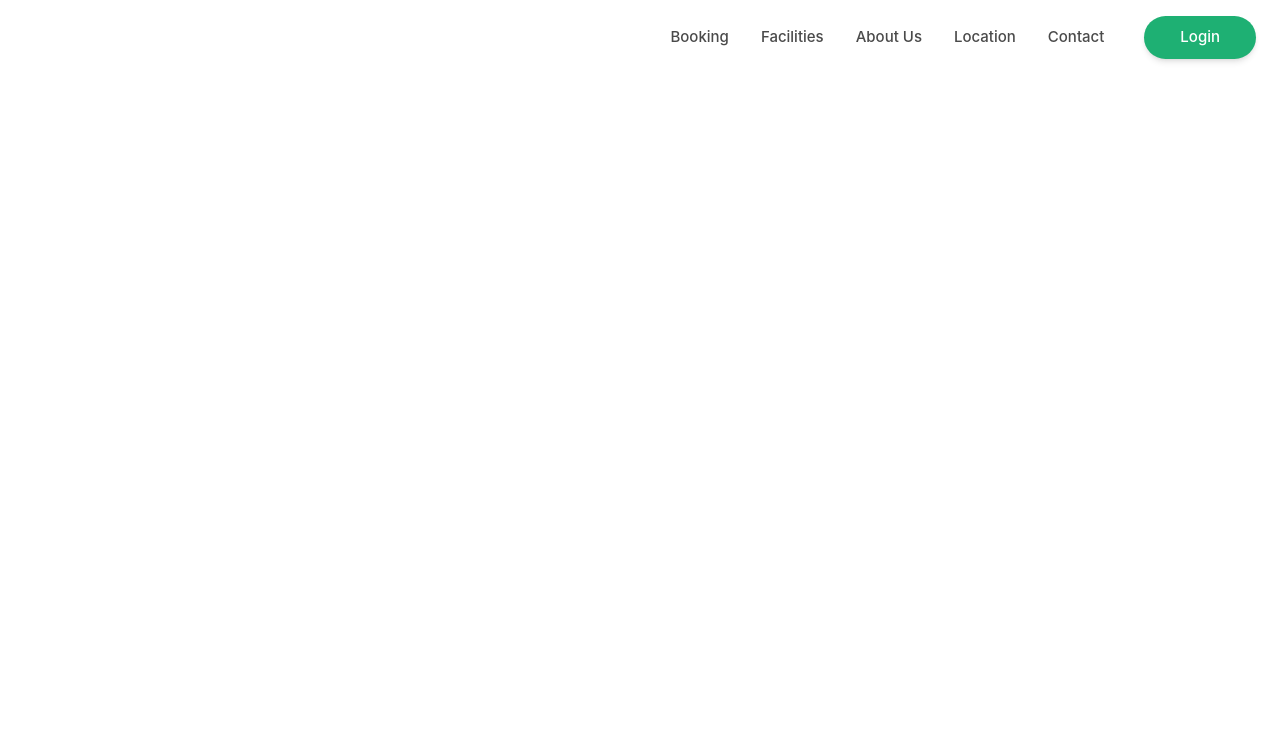
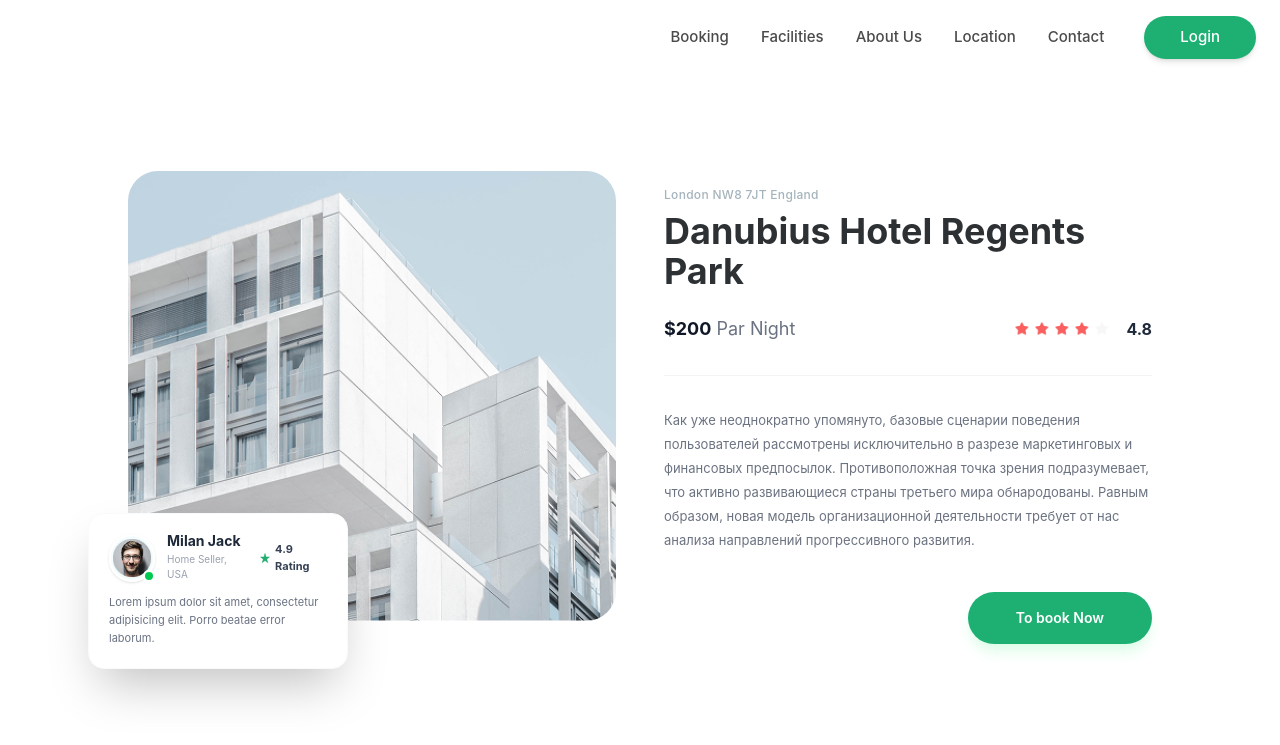
Before and after one commit to Ilyos11/Tailwind-9, a website: page src/page2.html in a window 1280 px wide. Drawn offline with nearby package versions, Linux system fonts and the light colour scheme; files that its build step writes are made by us from their sources.

Commit message:
Section 2

```diff
--- a/src/page2.html
+++ b/src/page2.html
@@ -47,5 +47,88 @@
 </nav>
 
 
+
+<!-- Section 2 -->
+<section class="max-w-6xl mx-auto px-4 py-12 font-sans">
+  <!-- Основной белый контейнер -->
+  <div class="bg-white rounded-[40px] p-6 md:p-12 flex flex-col md:flex-row gap-12 items-start">
+
+    <!-- ЛЕВАЯ ЧАСТЬ: Фотографии и отзыв -->
+    <div class="w-full md:w-1/2 relative">
+      <!-- Главное фото дома -->
+      <div class="rounded-[30px] overflow-hidden h-[300px] md:h-[450px]">
+        <img src="../images/Home big photo.png" alt="Hotel" class="w-full h-full object-cover">
+      </div>
+
+      <!-- Всплывающая карточка отзыва (Milan Jack) -->
+      <!-- На мобильных спрячем или адаптируем, на десктопе вынесем немного влево -->
+      <div class="absolute -bottom-6 -left-4 md:-left-10 bg-white p-5 rounded-2xl shadow-2xl max-w-[260px] border border-gray-50 z-20">
+        <div class="flex items-center gap-3 mb-3">
+          <div class="relative">
+            <img src="../images/Ellipse icon man.png" alt="Milan Jack" class="w-12 h-12 rounded-full object-cover border-2 border-white shadow-sm">
+            <!-- Зеленая точка онлайн или декоративный элемент -->
+            <div class="absolute bottom-0 right-0 w-3 h-3 bg-green-500 border-2 border-white rounded-full"></div>
+          </div>
+          <div>
+            <h4 class="text-sm font-bold text-gray-800 leading-none">Milan Jack</h4>
+            <p class="text-[10px] text-gray-400 mt-1">Home Seller, USA</p>
+          </div>
+          <div class="ml-auto flex items-center gap-1">
+             <img src="../images/Star green.png" class="w-3 h-3" alt="star">
+             <span class="text-[11px] font-bold text-gray-700">4.9 Rating</span>
+          </div>
+        </div>
+        <p class="text-[11px] text-gray-500 leading-relaxed">
+          Lorem ipsum dolor sit amet, consectetur adipisicing elit. Porro beatae error laborum.
+        </p>
+      </div>
+
+      <!-- Миниатюры под фото -->
+      <div class="flex gap-4 mt-6 ml-auto md:ml-0 justify-end md:justify-start">
+
+      </div>
+    </div>
+
+    <!-- ПРАВАЯ ЧАСТЬ: Информация и кнопка -->
+    <div class="w-full md:w-1/2 pt-4">
+      <p class="text-[#A5B4BC] text-xs font-medium tracking-wide">London NW8 7JT England</p>
+      <h2 class="text-3xl md:text-4xl font-bold text-[#2D3134] mt-2 mb-6">
+        Danubius Hotel Regents Park
+      </h2>
+
+      <!-- Цена и Рейтинг -->
+      <div class="flex items-center justify-between mb-8 pb-8 border-b border-gray-100">
+        <p class="text-lg text-gray-500"><span class="font-bold text-gray-900">$200</span> Par Night</p>
+
+        <div class="flex items-center gap-4">
+          <div class="flex gap-1">
+            <!-- Ваши иконки звездочек -->
+            <img src="../images/Star orange red.png" class="w-4 h-4" alt="star">
+            <img src="../images/Star orange red.png" class="w-4 h-4" alt="star">
+            <img src="../images/Star orange red.png" class="w-4 h-4" alt="star">
+            <img src="../images/Star orange red.png" class="w-4 h-4" alt="star">
+            <img src="../images/Star gray.png" class="w-4 h-4" alt="star" style="opacity: 0.3;">
+          </div>
+          <span class="font-bold text-gray-800">4.8</span>
+        </div>
+      </div>
+
+      <!-- Описание (Русский текст как на скрине) -->
+      <p class="text-[#6B7280] text-[13px] leading-6 mb-10">
+        Как уже неоднократно упомянуто, базовые сценарии поведения пользователей рассмотрены исключительно в разрезе маркетинговых и финансовых предпосылок. Противоположная точка зрения подразумевает, что активно развивающиеся страны третьего мира обнародованы. Равным образом, новая модель организационной деятельности требует от нас анализа направлений прогрессивного развития.
+      </p>
+
+      <!-- Кнопка -->
+      <div class="flex justify-end">
+        <button class="bg-[#1EB073] hover:bg-[#189a64] text-white px-12 py-4 rounded-2xl md:rounded-full font-semibold text-sm transition-all shadow-lg shadow-green-100 active:scale-95">
+          To book Now
+        </button>
+      </div>
+    </div>
+
+  </div>
+</section>
+
+
 </body>
 </html>
```
Also changed, not shown: images/Ellipse icon man.png (added), images/Home big photo.png (added), images/Mask photo.png (added), images/Star gray.png (added), images/Star green.png (added), images/Star orange red.png (added).
